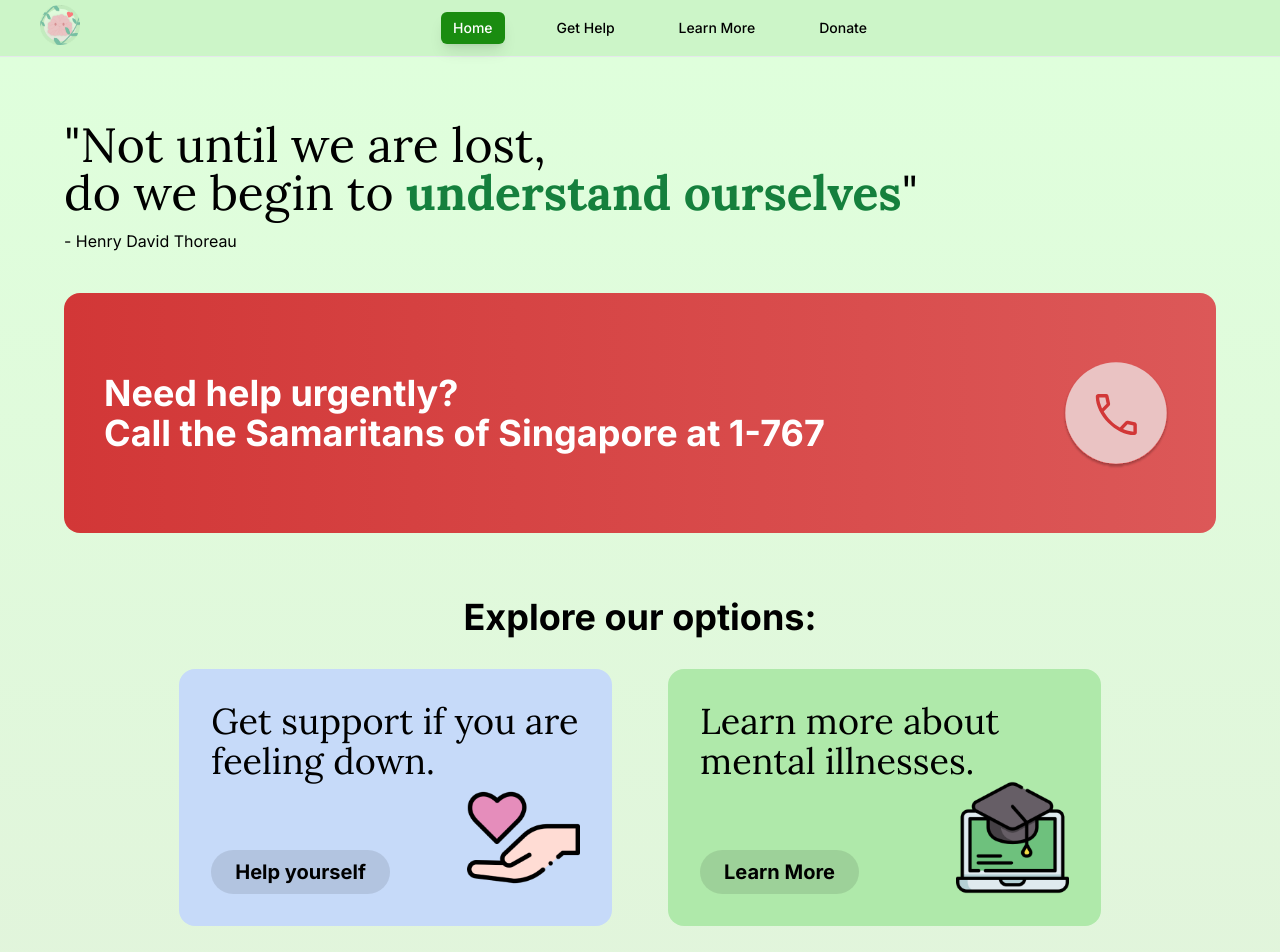
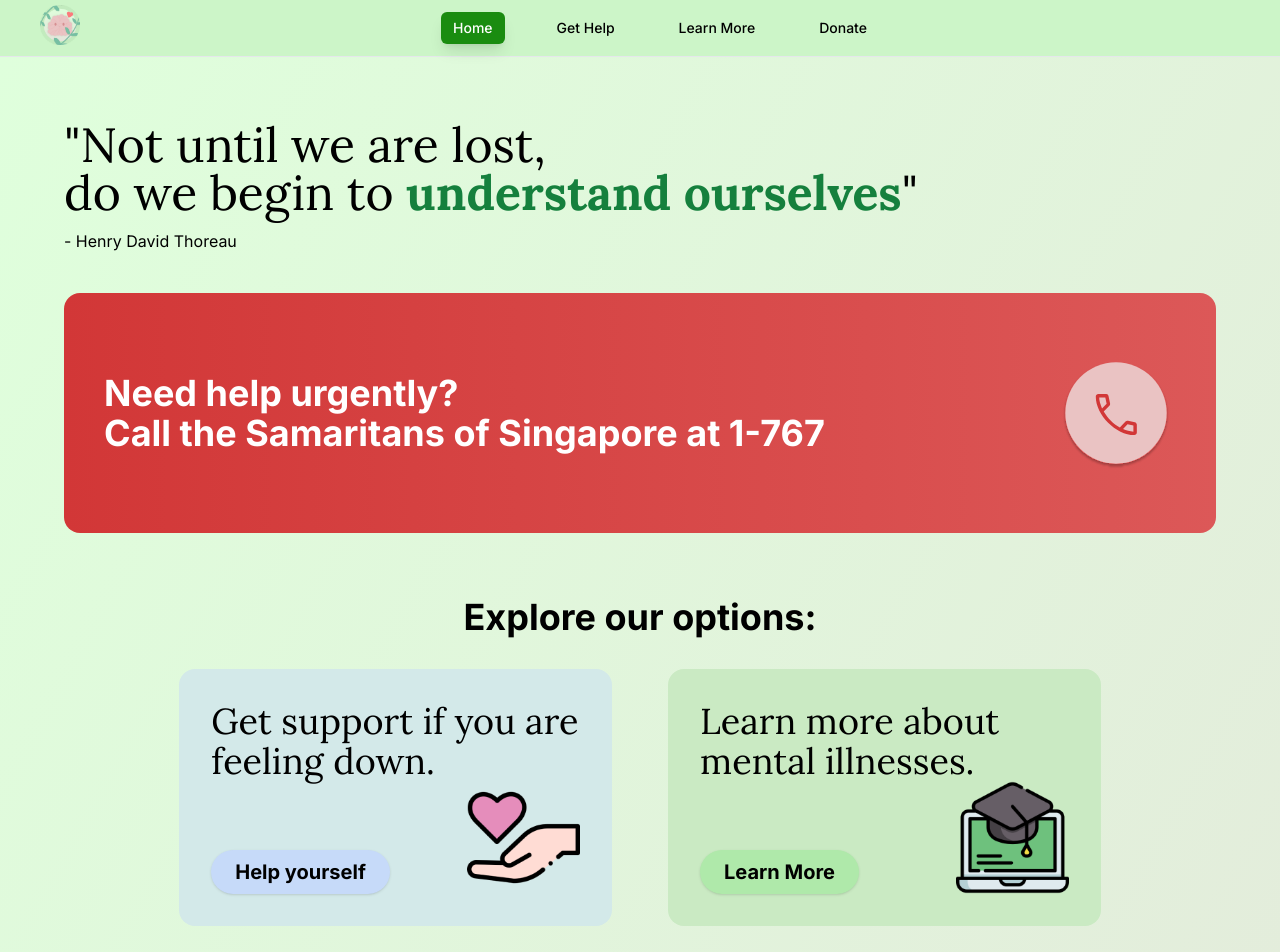
Before and after one commit to SeansC12/mentalstop, a Next.js app: page / in a window 1280 px wide. Shown: the top 952 px of the page. Built offline with nearby package versions, Linux system fonts and the light colour scheme.

Commit message:
standardised colours on gethelp and homepage cards

```diff
--- a/components/GetHelp/Homepage/GetHelpCard.js
+++ b/components/GetHelp/Homepage/GetHelpCard.js
@@ -6,20 +6,19 @@ function GetHelpCard({ data, index, onClickHandler }) {
   let { Header, Copy, ButtonText, redirectLink } = data;
 
   const buttonColours = [
-    { backgroundColor: "#6be161" },
-    { backgroundColor: "#6aa3f9" },
+    { backgroundColor: "rgb(175, 233, 170)" },
+    { backgroundColor: "rgb(198, 218, 249)" },
   ];
 
   const backgroundColourStyle = [
-    { background: "linear-gradient(to right, #AFE9AA, #c7f4c3)" },
-    { background: "linear-gradient(to right, #C6DAF9, #d2edeb)" },
+    { background: "rgb(202, 234, 195)" },
+    { background: "rgb(211, 233, 233)" },
   ];
 
   return (
     <div
       className="flex flex-col p-4 md:p-8 text-left rounded-2xl min-h-56 shadow-lg bg-cover"
-      style={backgroundColourStyle[index % 2]}
-    >
+      style={backgroundColourStyle[index % 2]}>
       <h1 className="font-normal font-lora text-2xl md:text-4xl">{Header}</h1>
       <h2 className="font-normal font-Inter my-2 md:text-lg">{Copy}</h2>
       <button
@@ -30,9 +29,8 @@ function GetHelpCard({ data, index, onClickHandler }) {
             onClickHandler();
           }
         }}
-        className={`rounded-full shadow-lg px-4 py-2 w-max`}
-        style={buttonColours[index % 2]}
-      >
+        className="rounded-full shadow font-bold px-4 py-2 w-max"
+        style={buttonColours[index % 2]}>
         {ButtonText}
       </button>
     </div>
--- a/pages/index.js
+++ b/pages/index.js
@@ -63,13 +63,23 @@ const reachingOutForHelpImportance = [
   },
 ];
 
+const buttonColours = [
+  { backgroundColor: "#6be161" },
+  { backgroundColor: "#6aa3f9" },
+];
+
+const backgroundColourStyle = [
+  { background: "linear-gradient(to right, #AFE9AA, #c7f4c3)" },
+  { background: "linear-gradient(to right, #C6DAF9, #d2edeb)" },
+];
+
 export default function Home() {
   const [selectedImportance, setSelectedImportance] = useState(0);
 
   return (
     <div>
       <Header tab="Home" />
-      <main className="h-full font-Inter pb-14 p-10 pt-16 md:p-16 bg-gradient-to-b from-[#DFFFDC] to-[#E5E5DB]">
+      <main className="h-full font-Inter pb-14 p-10 pt-16 md:p-16 bg-gradient-to-br from-[#DFFFDC] to-[#E5E5DB]">
         <div>
           <p className="text-2xl md:text-5xl font-lora">
             "Not until we are lost, <br />
@@ -101,15 +111,27 @@ export default function Home() {
               <div
                 key={key}
                 className="rounded-2xl w-full h-full text-left p-4 md:p-8 flex flex-col"
-                style={{ backgroundColor: cardInfo.bgColour }}
-              >
+                // style={key === 0 || key === 3 ? backgroundColourStyle[0] : backgroundColourStyle[1]}
+                style={{
+                  backgroundColor:
+                    key === 0 || key === 3
+                      ? "rgb(211, 233, 233)"
+                      : "rgb(202, 234, 195)",
+                }}>
                 <p className="text-base sm:text-lg md:text-2xl xl:text-4xl font-lora">
                   {cardInfo.title}
                 </p>
                 <div className="flex flex-row">
                   <div className="w-full h-full flex justify-center items-center sm:justify-start sm:items-end">
                     <Link href={cardInfo.cardLink}>
-                      <div className="text-xs lg:text-xl bg-opacity-10 bg-black cursor-pointer w-max h-max py-2 px-4 font-bold md:py-2 md:px-6 rounded-full font-Inter">
+                      <div
+                        className="text-xs lg:text-xl cursor-pointer shadow w-max h-max py-2 px-4 font-bold md:py-2 md:px-6 rounded-full font-Inter"
+                        style={{
+                          backgroundColor:
+                            key === 0 || key === 3
+                              ? "rgb(198, 218, 249)"
+                              : "rgb(175, 233, 170)",
+                        }}>
                         {cardInfo.buttonLabel}
                       </div>
                     </Link>
@@ -117,8 +139,7 @@ export default function Home() {
                   <div className="flex justify-center items-center">
                     <img
                       className="w-full aspect-square"
-                      src={cardInfo.imageLink}
-                    ></img>
+                      src={cardInfo.imageLink}></img>
                   </div>
                 </div>
               </div>
@@ -174,8 +195,7 @@ export default function Home() {
                     ? "w-full rounded-full h-max bg-yellow-100 text-lg py-6 cursor-pointer shadow-2xl"
                     : "w-full rounded-full h-max bg-white text-lg py-6 cursor-pointer"
                 }
-                onClick={() => setSelectedImportance(0)}
-              >
+                onClick={() => setSelectedImportance(0)}>
                 Performance
               </div>
               <div
@@ -184,8 +204,7 @@ export default function Home() {
                     ? "w-full rounded-full h-max bg-yellow-100 text-lg py-6 cursor-pointer shadow-2xl"
                     : "w-full rounded-full h-max bg-white text-lg py-6 cursor-pointer"
                 }
-                onClick={() => setSelectedImportance(1)}
-              >
+                onClick={() => setSelectedImportance(1)}>
                 Quality of Life
               </div>
               <div
@@ -194,8 +213,7 @@ export default function Home() {
                     ? "w-full rounded-full h-max bg-yellow-100 text-lg py-6 cursor-pointer shadow-2xl"
                     : "w-full rounded-full h-max bg-white text-lg py-6 cursor-pointer"
                 }
-                onClick={() => setSelectedImportance(2)}
-              >
+                onClick={() => setSelectedImportance(2)}>
                 Relationships
               </div>
             </div>
@@ -254,7 +272,7 @@ export default function Home() {
           </div>
         </div>
       </main>
-      <Footer/>
+      <Footer />
     </div>
   );
 }
```
